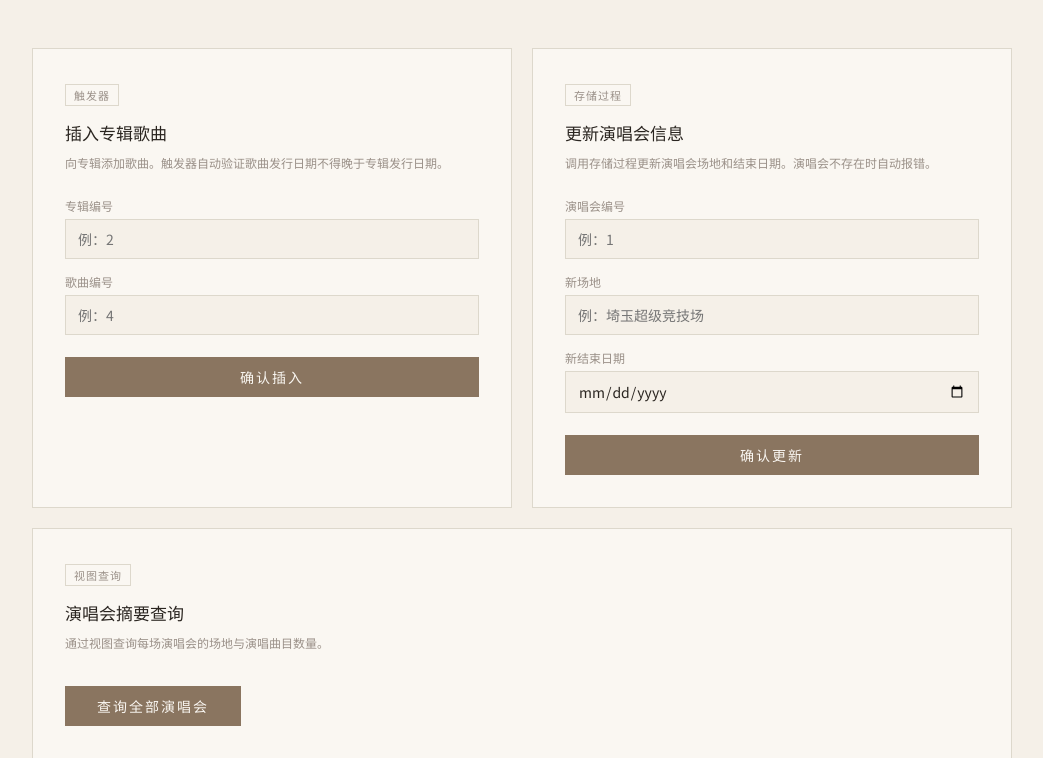
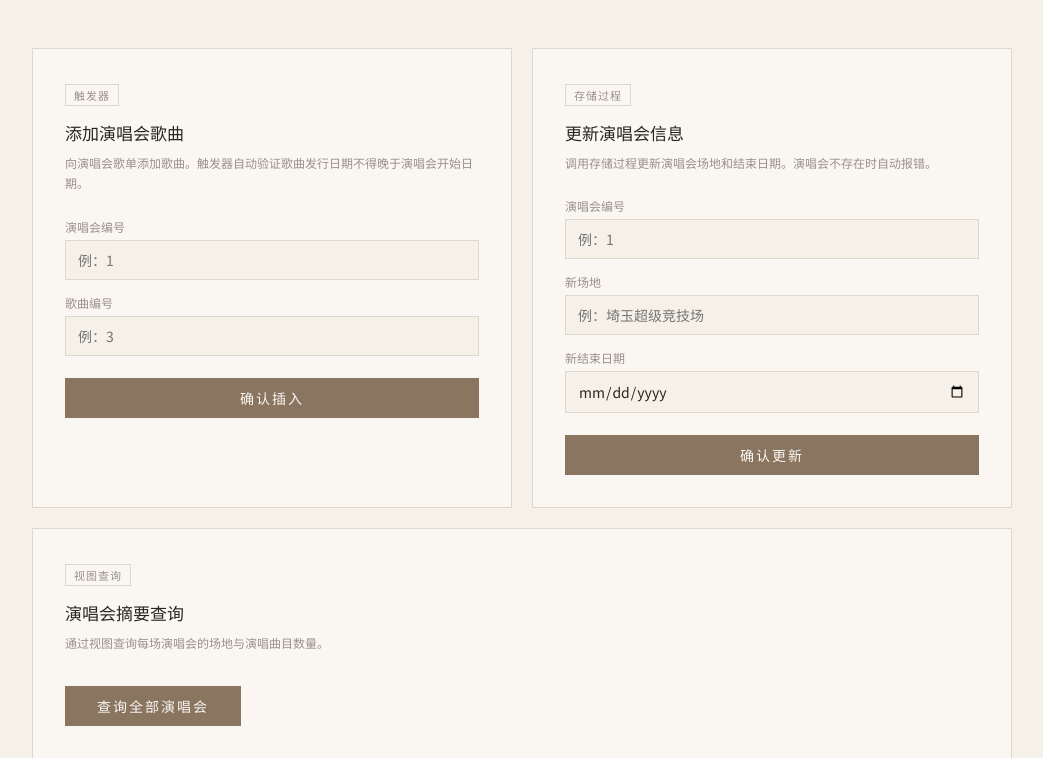
Before and after one commit to saucara/bingxing, a Flask app: page / in a window 1280 px wide. Shown: the part 150-908 px from the top of the page, without its empty margins (118-1161 px from the left). Run offline with Flask 3, Linux system fonts and the light colour scheme.

Commit message:
改了触发器

```diff
--- a/shujuku/app/app.py
+++ b/shujuku/app/app.py
@@ -16,39 +16,38 @@ def get_connection():#连接
 def index():
     return render_template('index.html')
 
-@app.route('/insert_album_song', methods=['POST'])#专辑添加歌曲
-def insert_album_song():
-    album_id = request.form.get('album_id')
+@app.route('/insert_setlist', methods=['POST'])#添加演唱会歌曲
+def insert_setlist():
+    concert_id = request.form.get('concert_id')
     song_id = request.form.get('song_id')
     conn = None
     try:
         conn = get_connection()
         cursor = conn.cursor()
-        cursor.execute("INSERT INTO album_song VALUES (%s, %s)", (album_id, song_id))
+        cursor.execute("INSERT INTO setlist VALUES (%s, %s)", (concert_id, song_id))
         conn.commit()
         cursor.execute("""
-            SELECT a.title, s.title
-            FROM album a, song s
-            WHERE a.album_id = %s AND s.song_id = %s
-        """, (album_id, song_id))
+            SELECT c.title, s.title
+            FROM concert c, song s
+            WHERE c.concert_id = %s AND s.song_id = %s
+        """, (concert_id, song_id))
         row = cursor.fetchone()
-        album_name = row[0] if row else album_id
+        concert_name = row[0] if row else concert_id
         song_name = row[1] if row else song_id
-        return jsonify({'status': 'success', 'message': f'歌曲《{song_name}》已成功添加到专辑《{album_name}》！'})
-
+        return jsonify({'status': 'success', 'message': f'歌曲《{song_name}》已成功添加到演唱会《{concert_name}》！'})
     except Exception as e:
         err = str(e)
         if '1644' in err:
             try:
                 cursor.execute("""
-                    SELECT a.title, s.title
-                    FROM album a, song s
-                    WHERE a.album_id = %s AND s.song_id = %s
-                """, (album_id, song_id))
+                    SELECT c.title, s.title
+                    FROM concert c, song s
+                    WHERE c.concert_id = %s AND s.song_id = %s
+                """, (concert_id, song_id))
                 row = cursor.fetchone()
-                album_name = row[0] if row else album_id
+                concert_name = row[0] if row else concert_id
                 song_name = row[1] if row else song_id
-                return jsonify({'status': 'error', 'message': f'插入失败！歌曲《{song_name}》的发行日期晚于专辑《{album_name}》的发行日期！'})
+                return jsonify({'status': 'error', 'message': f'插入失败！歌曲《{song_name}》的发行日期晚于演唱会《{concert_name}》的开始日期！'})
             except:
                 pass
         return jsonify({'status': 'error', 'message': err})
@@ -63,9 +62,10 @@ def query_concerts():
         conn = get_connection()
         cursor = conn.cursor()
         cursor.execute("""
-            SELECT concert_id, concert_title, venue, SUM(song_count) AS total_songs
-            FROM concert_summary
-            GROUP BY concert_id, concert_title, venue
+            SELECT c.concert_id, c.title, c.venue, COUNT(DISTINCT sl.song_id) AS total_songs
+            FROM concert c
+            LEFT JOIN setlist sl ON c.concert_id = sl.concert_id
+            GROUP BY c.concert_id, c.title, c.venue
             ORDER BY total_songs DESC
         """)
         rows = cursor.fetchall()
--- a/shujuku/app/templates/index.html
+++ b/shujuku/app/templates/index.html
@@ -213,20 +213,20 @@
 
 <div class="container">
 
-    <!-- 触发器：插入专辑歌曲 -->
+    <!-- 触发器：插入演唱会歌曲 -->
     <div class="card">
         <div class="card-tag">触发器</div>
-        <div class="card-title">插入专辑歌曲</div>
-        <div class="card-desc">向专辑添加歌曲。触发器自动验证歌曲发行日期不得晚于专辑发行日期。</div>
+        <div class="card-title">添加演唱会歌曲</div>
+        <div class="card-desc">向演唱会歌单添加歌曲。触发器自动验证歌曲发行日期不得晚于演唱会开始日期。</div>
         <div class="form-group">
-            <label>专辑编号</label>
-            <input type="number" id="t_album_id" placeholder="例：2">
+            <label>演唱会编号</label>
+            <input type="number" id="t_concert_id" placeholder="例：1">
         </div>
         <div class="form-group">
             <label>歌曲编号</label>
-            <input type="number" id="t_song_id" placeholder="例：4">
+            <input type="number" id="t_song_id" placeholder="例：3">
         </div>
-        <button onclick="insertAlbumSong()">确认插入</button>
+        <button onclick="insertSetlist()">确认插入</button>
         <div class="result" id="t_result"></div>
     </div>
 
@@ -293,12 +293,12 @@
 </div>
 
 <script>
-    async function insertAlbumSong() {
-        const album_id = document.getElementById('t_album_id').value;
+    async function insertSetlist() {
+        const concert_id = document.getElementById('t_concert_id').value;
         const song_id = document.getElementById('t_song_id').value;
         const res = document.getElementById('t_result');
-        if (!album_id || !song_id) { showResult(res, 'error', '请填写所有字段'); return; }
-        const data = await post('/insert_album_song', { album_id, song_id });
+        if (!concert_id || !song_id) { showResult(res, 'error', '请填写所有字段'); return; }
+        const data = await post('/insert_setlist', { concert_id, song_id });
         showResult(res, data.status, data.message);
     }
 
```
